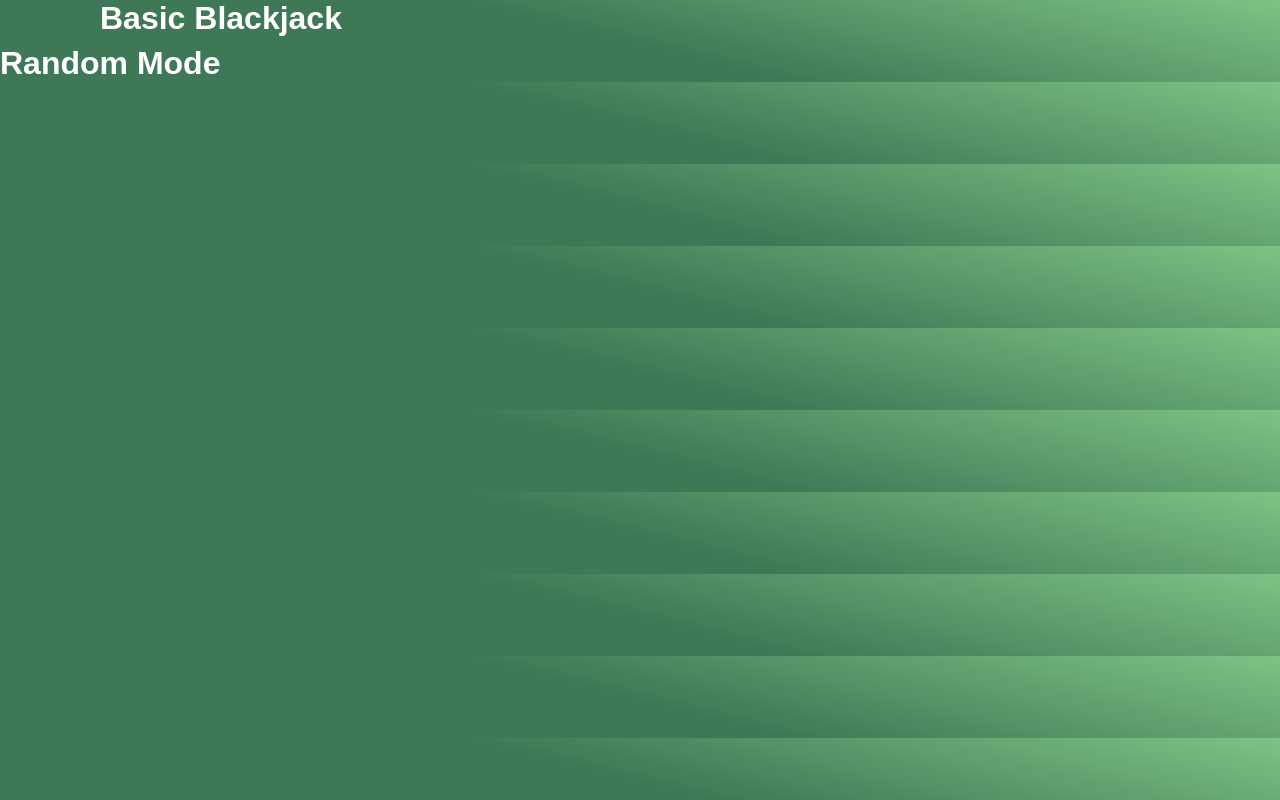
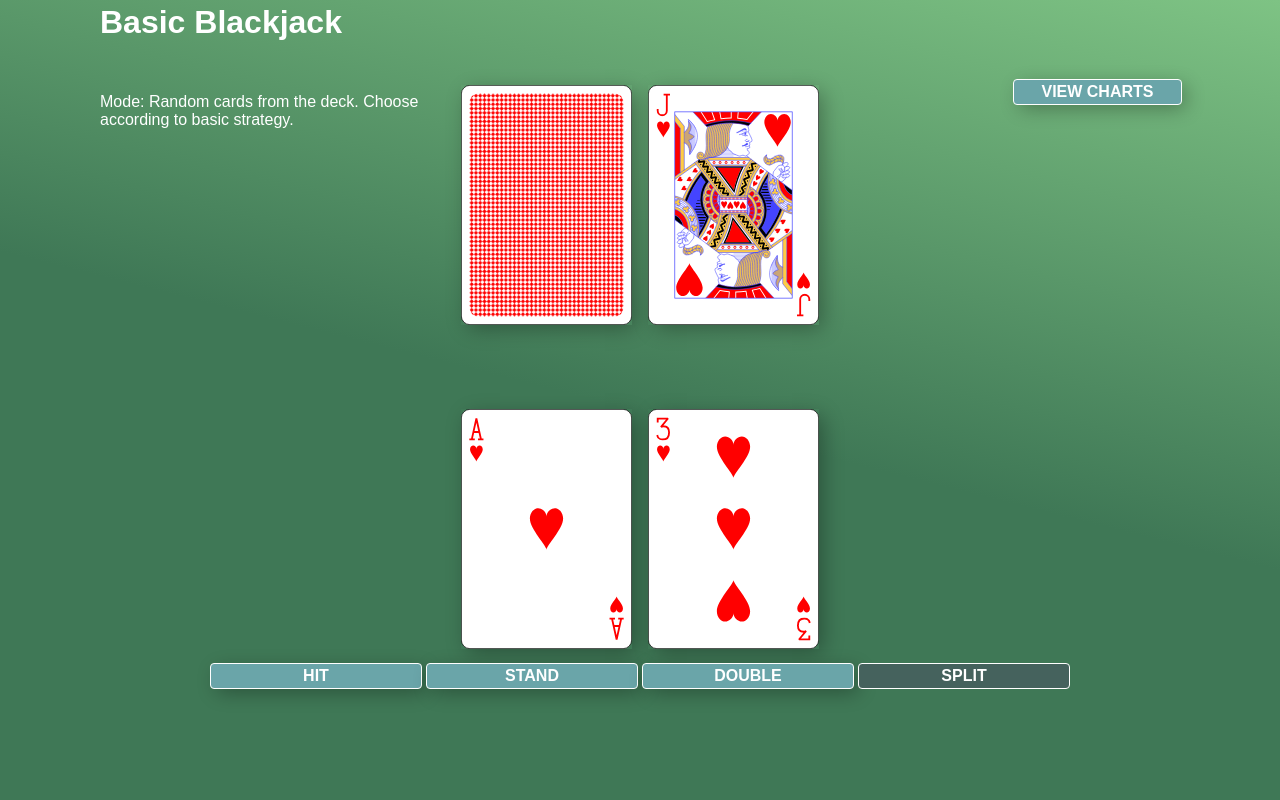
Before and after one commit to fpribeiro3069/BasicBlackjack, a Vue app in the folder basic-blackjack/: page / in a window 1280 px wide. Built offline with nearby package versions, Linux system fonts and the light colour scheme; some icons are missing; a web font is replaced by a local one.

Commit message:
Added button component and card placement

```diff
--- a/basic-blackjack/src/App.vue
+++ b/basic-blackjack/src/App.vue
@@ -1,7 +1,7 @@
 <template>
   <div id="app-content">
     <div class="nav">
-      <h1>Basic Blackjack</h1>
+      <h1 class="unselectable">Basic Blackjack</h1>
       <div class="nav-buttons">
         <router-link class="icons" to="/">
           <BootstrapIcon
@@ -63,13 +63,16 @@ export default {
 </script>
 
 <style lang="scss">
-#app-content {
-}
 
 .router-link-active > svg {
   color: #e1e1e1;
   transition: all .5s;
   //border-bottom: solid 3px white;
+}
+
+.nav {
+  display: flex;
+  align-items: center;
 }
 
 .nav-buttons {
--- /dev/null
+++ b/basic-blackjack/src/components/BbButton.vue
@@ -0,0 +1,81 @@
+<template>
+    <button class="unselectable" :class="getClass" @click="emitClick">
+        {{ label }}
+    </button>
+</template>
+
+<script>
+export default {
+    name: 'bb-button',
+    emits: [
+        'click'
+    ],
+    props: {
+        label: {
+            type: String,
+            required: false,
+            default: "",
+        },
+        disabled: {
+            type: Boolean,
+            required: false,
+            default: false,
+        },
+    },
+    methods: {
+        emitClick() {
+            if (!this.disabled) {
+                this.$emit('click')
+            }
+        }
+    },
+    computed: {
+        getClass() {
+            return this.disabled ? 'bb-button-disabled' : 'bb-button';
+        }
+    }
+}
+</script>
+
+<style lang="scss" scoped>
+.bb-button {
+    text-transform: uppercase;
+    font-weight: 700;
+    width: 100%;
+
+    background: $highlight-green;
+    border: 1px solid $white;
+    border-radius: 4px;
+    color: $white;
+
+    padding: .2rem .5rem .2rem .5rem;
+    margin: .1rem;
+
+    -webkit-box-shadow: $button-shadow;
+    box-shadow: $button-shadow;
+
+    transition: ease-in-out .3s;
+}
+
+.bb-button:hover {
+    background: $ultra-highlight-green;
+    box-shadow: $button-hover-shadow;
+}
+
+.bb-button-disabled {
+    cursor: default;
+    text-transform: uppercase;
+    font-weight: 700;
+    width: 100%;
+
+    background: $dark-green;
+    border: 1px solid $white;
+    border-radius: 4px;
+    color: $white;
+
+    padding: .2rem .5rem .2rem .5rem;
+    margin: .1rem;
+
+    transition: ease-in-out .3s;
+}
+</style>
--- a/basic-blackjack/src/components/PlayingCard.vue
+++ b/basic-blackjack/src/components/PlayingCard.vue
@@ -1,6 +1,6 @@
 <template>
     <div class="card">
-        <img :src="getSvgPath" :alt="getCardText" />
+        <img class="unselectable" :src="getSvgPath" :alt="getCardText" :title="getTooltipText" />
     </div>
 </template>
 
@@ -48,6 +48,14 @@ export default {
         },
         getCardText() {
             return this.rank + " of " + this.suit;
+        },
+        getTooltipText() {
+            if (this.flipped) {
+                return "";
+            }
+            else {
+                return this.rank + " of " + this.suit;
+            }
         }
     }
 }
@@ -55,4 +63,13 @@ export default {
 
 <style lang="scss" scoped>
 
+.card > img {
+    height: 30vh;
+    max-height: 20rem;
+
+    box-shadow: $button-shadow;
+}
+.card {
+    margin: .5rem;
+}
 </style>
--- a/basic-blackjack/src/scss/base.scss
+++ b/basic-blackjack/src/scss/base.scss
@@ -4,11 +4,31 @@ html, body {
     margin: 0;
     background: $bg-light-green;
     background: $main-gradient;
+    height: 100%;
 
     font-family: 'Arima', sans-serif;
 
     -webkit-font-smoothing: antialiased;
     -moz-osx-font-smoothing: grayscale;
+}
+
+.unselectable {
+    -webkit-touch-callout: none;
+    -webkit-user-select: none;
+    -khtml-user-select: none;
+    -moz-user-select: none;
+    -ms-user-select: none;
+    user-select: none;
+}
+
+button, input[type="submit"], input[type="reset"] {
+	background: none;
+	color: inherit;
+	border: none;
+	padding: 0;
+	font: inherit;
+	cursor: pointer;
+	outline: inherit;
 }
 
 h1 {
@@ -17,3 +37,9 @@ h1 {
     font-weight: 600;
     margin: 0;
 }
+
+p {
+    color: $white;
+    font-size: 1em;
+    font-weight: 400;
+}
--- a/basic-blackjack/src/scss/variables.scss
+++ b/basic-blackjack/src/scss/variables.scss
@@ -8,5 +8,8 @@ $highlight-green: rgb(106, 165, 169);
 $ultra-highlight-green: rgb(163, 210, 213);
 
 // Gradients
+$main-gradient: linear-gradient(194deg, $bg-light-green 0%, $bg-dark-green 51%);
 
-$main-gradient: linear-gradient(194deg, $bg-light-green 0%, $bg-dark-green 51%);
+// Shadows
+$button-shadow: 5px 5px 20px -2px rgba(0,0,0,0.33);
+$button-hover-shadow: 5px 5px 20px -2px rgba(0,0,0,0.73);
--- a/basic-blackjack/src/views/RandomModeView.vue
+++ b/basic-blackjack/src/views/RandomModeView.vue
@@ -1,15 +1,90 @@
 <template>
-    <div class="randomMode">
-        <h1>Random Mode</h1>
+    <div class="random-mode">
+        <div class="grid-container">
+            <div class="grid-item-1">
+                <p>Mode: Random cards from the deck. Choose according to basic strategy.</p>
+            </div>
+            <div class="grid-item-2">
+                <div class="dealer-cards">
+                    <playing-card rank="Ace" suit="Diamonds" flipped/>
+                    <playing-card rank="Jack" suit="Hearts" />
+                </div>
+                <div class="player-cards">
+                    <playing-card rank="Ace" suit="Hearts"/>
+                    <playing-card rank="3" suit="Hearts" />
+                </div>
+            </div>
+            <div class="grid-item-3">
+                <div class="charts-container">
+                    <bb-button label="View Charts"></bb-button>
+                </div>
+            </div>
+        </div>
+        <div class="buttons">
+            <bb-button label="Hit"></bb-button>
+            <bb-button label="Stand"></bb-button>
+            <bb-button label="Double"></bb-button>
+            <bb-button label="Split" :disabled="true"></bb-button>
+        </div>
     </div>
 </template>
 
 <script>
+import PlayingCard from '@/components/PlayingCard.vue'
+import BbButton from '@/components/BbButton.vue'
+
 export default {
     name: 'random-mode',
+    components: {
+        PlayingCard,
+        BbButton,
+    },
 }
 </script>
 
 <style lang="scss" scoped>
+.random-mode {
+    max-width: 1080px;
+	margin: 0 auto !important;
+	float: none !important;
 
+    display: flex;
+    flex-direction: column;
+    align-items: center;
+}
+
+.grid-container {
+    display: grid;
+    grid-template-rows: 1;
+    grid-template-columns: 1fr 1fr 1fr;
+    column-gap: 1rem;
+
+    margin-top: 2rem;
+}
+
+.dealer-cards {
+    display: flex;
+    flex-direction: row;
+    justify-content: center;
+}
+
+.player-cards {
+    display: flex;
+    flex-direction: row;
+    justify-content: center;
+
+    margin-top: 4rem;
+}
+
+.buttons {
+    display: flex;
+    flex-direction: row;
+    width: 80%;
+}
+
+.charts-container {
+    width: 50%;
+    float: right;
+
+}
 </style>
--- a/basic-blackjack/src/views/SoftModeView.vue
+++ b/basic-blackjack/src/views/SoftModeView.vue
@@ -1,15 +1,90 @@
 <template>
-    <div>
-        <h1>Soft Mode!</h1>
+    <div class="soft-mode-view">
+        <div class="grid-container">
+            <div class="grid-item-1">
+                <p>Mode: Only hands with Aces are shown to practice the decision making with soft hands.</p>
+            </div>
+            <div class="grid-item-2">
+                <div class="dealer-cards">
+                    <playing-card rank="Ace" suit="Diamonds" flipped/>
+                    <playing-card rank="Jack" suit="Hearts" />
+                </div>
+                <div class="player-cards">
+                    <playing-card rank="Ace" suit="Hearts"/>
+                    <playing-card rank="3" suit="Hearts" />
+                </div>
+            </div>
+            <div class="grid-item-3">
+                <div class="charts-container">
+                    <bb-button label="View Charts"></bb-button>
+                </div>
+            </div>
+        </div>
+        <div class="buttons">
+            <bb-button label="Hit"></bb-button>
+            <bb-button label="Stand"></bb-button>
+            <bb-button label="Double"></bb-button>
+            <bb-button label="Split" :disabled="true"></bb-button>
+        </div>
     </div>
 </template>
 
 <script>
+import PlayingCard from '@/components/PlayingCard.vue'
+import BbButton from '@/components/BbButton.vue'
+
 export default {
-    name: 'soft-mode-view'
+    name: 'soft-mode-view',
+    components: {
+        PlayingCard,
+        BbButton,
+    },
 }
 </script>
 
 <style lang="scss" scoped>
+.soft-mode-view {
+    max-width: 1080px;
+	margin: 0 auto !important;
+	float: none !important;
 
+    display: flex;
+    flex-direction: column;
+    align-items: center;
+}
+
+.grid-container {
+    display: grid;
+    grid-template-rows: 1;
+    grid-template-columns: 1fr 1fr 1fr;
+    column-gap: 1rem;
+
+    margin-top: 2rem;
+}
+
+.dealer-cards {
+    display: flex;
+    flex-direction: row;
+    justify-content: center;
+}
+
+.player-cards {
+    display: flex;
+    flex-direction: row;
+    justify-content: center;
+
+    margin-top: 4rem;
+}
+
+.buttons {
+    display: flex;
+    flex-direction: row;
+    width: 80%;
+}
+
+.charts-container {
+    width: 50%;
+    float: right;
+
+}
 </style>
--- a/basic-blackjack/src/views/SplitModeView.vue
+++ b/basic-blackjack/src/views/SplitModeView.vue
@@ -1,15 +1,90 @@
 <template>
-    <div>
-        <h1>Split Mode!</h1>
+    <div class="split-mode-view">
+        <div class="grid-container">
+            <div class="grid-item-1">
+                <p>Mode: Only hands doubles are shown to practice decision making for splitting.</p>
+            </div>
+            <div class="grid-item-2">
+                <div class="dealer-cards">
+                    <playing-card rank="Ace" suit="Diamonds" flipped/>
+                    <playing-card rank="Jack" suit="Hearts" />
+                </div>
+                <div class="player-cards">
+                    <playing-card rank="Ace" suit="Hearts"/>
+                    <playing-card rank="3" suit="Hearts" />
+                </div>
+            </div>
+            <div class="grid-item-3">
+                <div class="charts-container">
+                    <bb-button label="View Charts"></bb-button>
+                </div>
+            </div>
+        </div>
+        <div class="buttons">
+            <bb-button label="Hit"></bb-button>
+            <bb-button label="Stand"></bb-button>
+            <bb-button label="Double"></bb-button>
+            <bb-button label="Split" :disabled="true"></bb-button>
+        </div>
     </div>
 </template>
 
 <script>
+import PlayingCard from '@/components/PlayingCard.vue'
+import BbButton from '@/components/BbButton.vue'
+
 export default {
-    name: 'split-mode-view'
+    name: 'split-mode-view',
+    components: {
+        PlayingCard,
+        BbButton,
+    },
 }
 </script>
 
 <style lang="scss" scoped>
+.split-mode-view {
+    max-width: 1080px;
+	margin: 0 auto !important;
+	float: none !important;
 
+    display: flex;
+    flex-direction: column;
+    align-items: center;
+}
+
+.grid-container {
+    display: grid;
+    grid-template-rows: 1;
+    grid-template-columns: 1fr 1fr 1fr;
+    column-gap: 1rem;
+
+    margin-top: 2rem;
+}
+
+.dealer-cards {
+    display: flex;
+    flex-direction: row;
+    justify-content: center;
+}
+
+.player-cards {
+    display: flex;
+    flex-direction: row;
+    justify-content: center;
+
+    margin-top: 4rem;
+}
+
+.buttons {
+    display: flex;
+    flex-direction: row;
+    width: 80%;
+}
+
+.charts-container {
+    width: 50%;
+    float: right;
+
+}
 </style>
```
